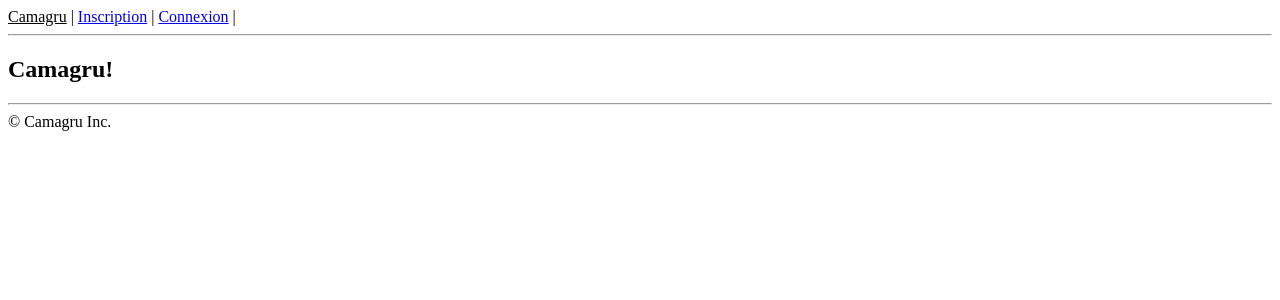
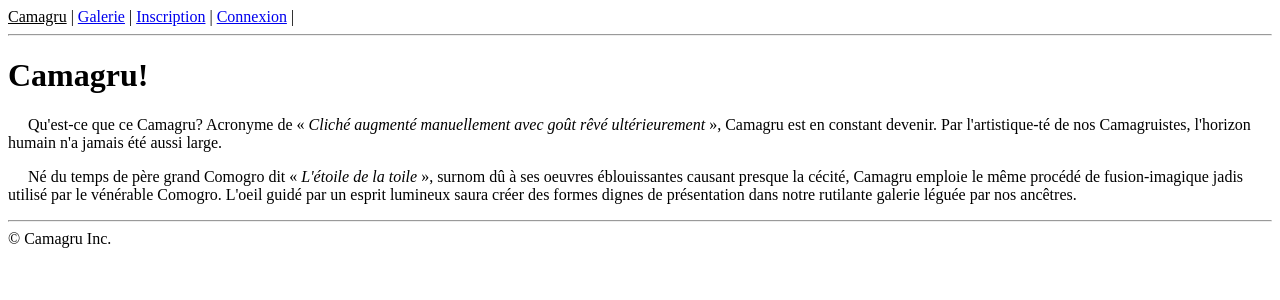
Before and after one commit to installwindows/camagru, a PHP site: page / in a window 1280 px wide. Shown: the top 300 px of the page. Run offline with PHP 8.4, Linux system fonts and the light colour scheme; data that the repository does not hold is empty.

Commit message:
fix spelling and added text

```diff
--- a/compte.php
+++ b/compte.php
@@ -13,7 +13,7 @@
 		$email = strtolower($_POST['email']);
 		if (!validate_email($email))
 		{
-			$email_message = "Ceci n'est pas une syntax de courriel acceptable.";
+			$email_message = "Ceci n'est pas une syntaxe de courriel acceptable.";
 		}
 		else if (empty(get_user_by_email($email)))
 		{
--- a/connexion.php
+++ b/connexion.php
@@ -34,8 +34,8 @@
 <?php include 'header.php'; ?>
 <h2>Connexion</h2>
 <form method="POST" action="connexion.php">
-	Username: <input type="text" name="username" value="<?php echo $username; ?>"><br>
-	Password: <input type="password" name="password" value="<?php echo $password; ?>"><br>
+	Nom d'utilisateur: <input type="text" name="username" value="<?php echo $username; ?>"><br>
+	Mot de passe: <input type="password" name="password" value="<?php echo $password; ?>"><br>
 	<?php if (!empty($error_message)) { ?>
 		<a href="oublie.php">Mot de passe oublié?</a><br>
 	<?php } ?>
--- a/global.css
+++ b/global.css
@@ -5,3 +5,7 @@
 .label_error {
 	color: red;
 }
+
+p {
+	text-indent: 20px;
+}
--- a/header.php
+++ b/header.php
@@ -1,10 +1,12 @@
 <body>
 <div class="header">
 	<a href="index.php">Camagru</a> |
+	<a href="galerie.php">Galerie</a> |
 	<?php if (empty($_SESSION['user_id'])) { ?>
 		<a href="inscription.php">Inscription</a> |
 		<a href="connexion.php">Connexion</a> |
 	<?php } else { ?>
+		<a href="montage.php">Montage</a> |
 		<a href="compte.php">Compte</a> |
 		<a href="deconnexion.php">Déconnexion</a>
 	<?php } ?>
--- a/index.php
+++ b/index.php
@@ -11,6 +11,8 @@
 ?>
 <?php include 'head.php'; ?>
 <?php include 'header.php'; ?>
-<h2>Camagru!</h2>
-<h3><?php echo "$welcome_message"; ?></h3>
+<h1>Camagru!</h1>
+<h2><?= "$welcome_message"; ?></h2>
+<p>Qu'est-ce que ce Camagru? Acronyme de &laquo; <i>Cliché augmenté manuellement avec goût rêvé ultérieurement</i> &raquo;, Camagru est en constant devenir. Par l'artistique-té de nos Camagruistes, l'horizon humain n'a jamais été aussi large.</p>
+<p>Né du temps de père grand Comogro dit &laquo; <i>L'étoile de la toile</i> &raquo;, surnom dû à ses oeuvres éblouissantes causant presque la cécité, Camagru emploie le même procédé de fusion-imagique jadis utilisé par le vénérable Comogro. L'oeil guidé par un esprit lumineux saura créer des formes dignes de présentation dans notre rutilante galerie léguée par nos ancêtres.</p>
 <?php include 'footer.php'; ?>
--- a/inscription.php
+++ b/inscription.php
@@ -17,12 +17,12 @@
 	if (!validate_email($email))
 	{
 		$email_error = true;
-		$email_error_message = "Le courriel ne respecte pas la syntax du RFC 822.";
+		$email_error_message = "Le courriel ne respecte pas la syntaxe du RFC 822.";
 	}
 	if (!validate_username($username))
 	{
 		$username_error = true;
-		$username_error_message = "Le nom d'utilisateur ne respecte pas la syntax arbitraire de 3 à 32 caractères de long composés de symbols alphanumérique.";
+		$username_error_message = "Le nom d'utilisateur ne respecte pas la syntaxe arbitraire de 3 à 32 caractères de long composés de symboles alphanumérique.";
 	}
 	if (!validate_password($password))
 	{
--- a/oublie.php
+++ b/oublie.php
@@ -14,7 +14,7 @@
 		{
 			if ($user = get_user_by_email($email))
 			{
-				echo "Le <abbr title='Département des Mots de Passe Perdus'>DMPP</abbr> envera le résultat de ses recherches sous peu.";
+				echo "Le <abbr title='Département des Mots de Passe Perdus'>DMPP</abbr> enverra le résultat de ses recherches sous peu.";
 				send_task($user['id'], "password_lost");
 			}
 			else
```
